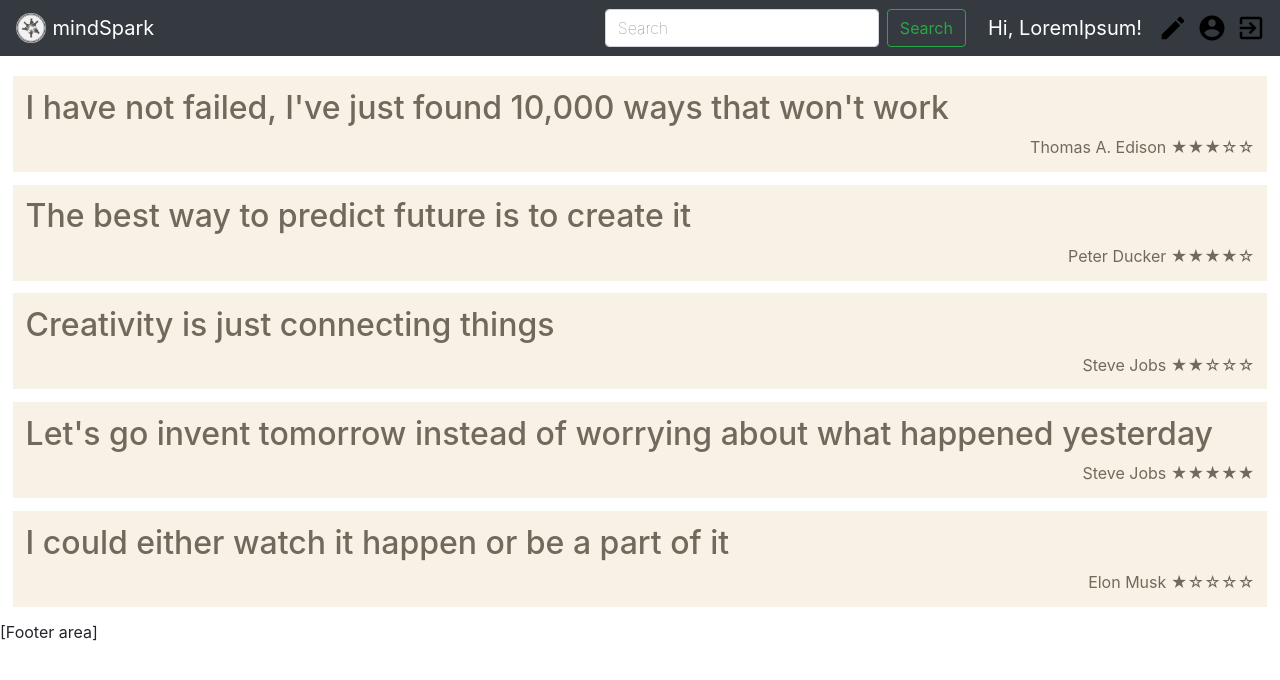
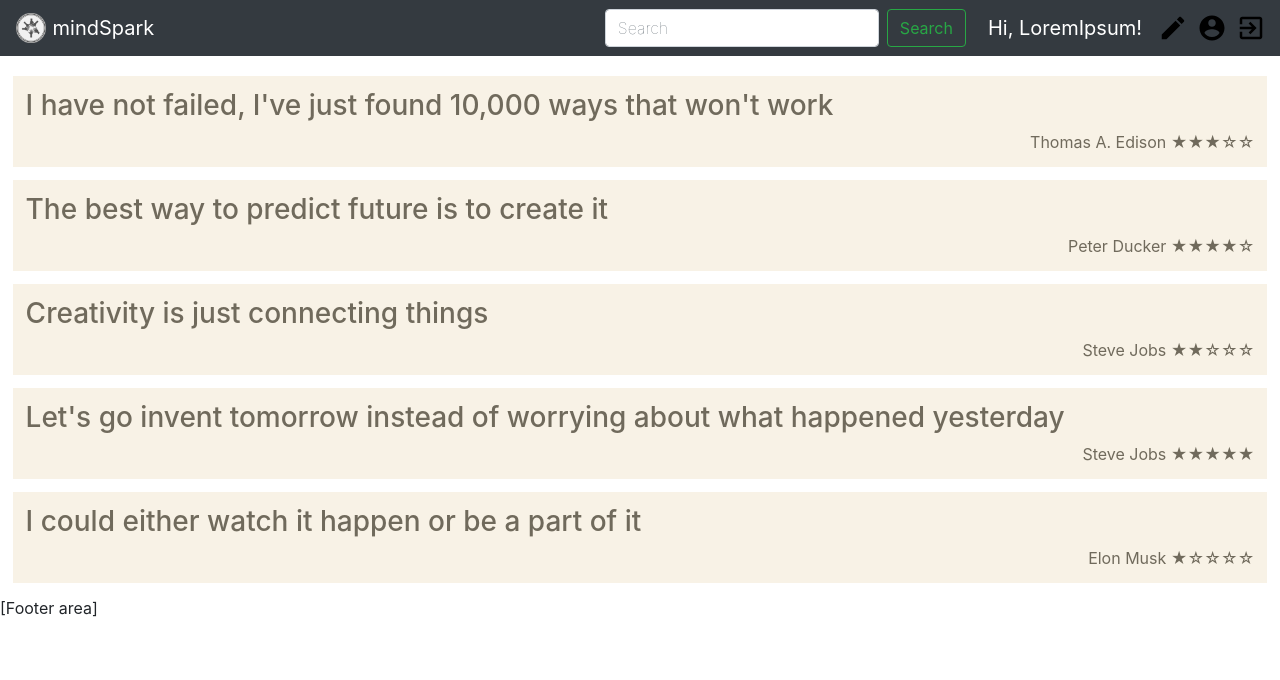
Before and after one commit to abansal98/mindSpark, a React (Create React App) app in the folder react-app/: page /home in a window 1280 px wide. Shown: the top 680 px of the page. Built offline with nearby package versions, Linux system fonts and the light colour scheme.

Commit message:
tiny className change

```diff
--- a/react-app/src/QuoteBox.js
+++ b/react-app/src/QuoteBox.js
@@ -5,7 +5,7 @@ class QuoteBox extends Component {
   render() {
     return (
       <div className="quoteBox">
-        <h2 className="quoteBoxQuoteH2">{this.props.quote}</h2>
+        <h3 className="quoteBoxQuoteH3">{this.props.quote}</h3>
         <div className="quoteBoxAuthorStar">
           <span>{this.props.author}</span>
           <span> </span>
```
